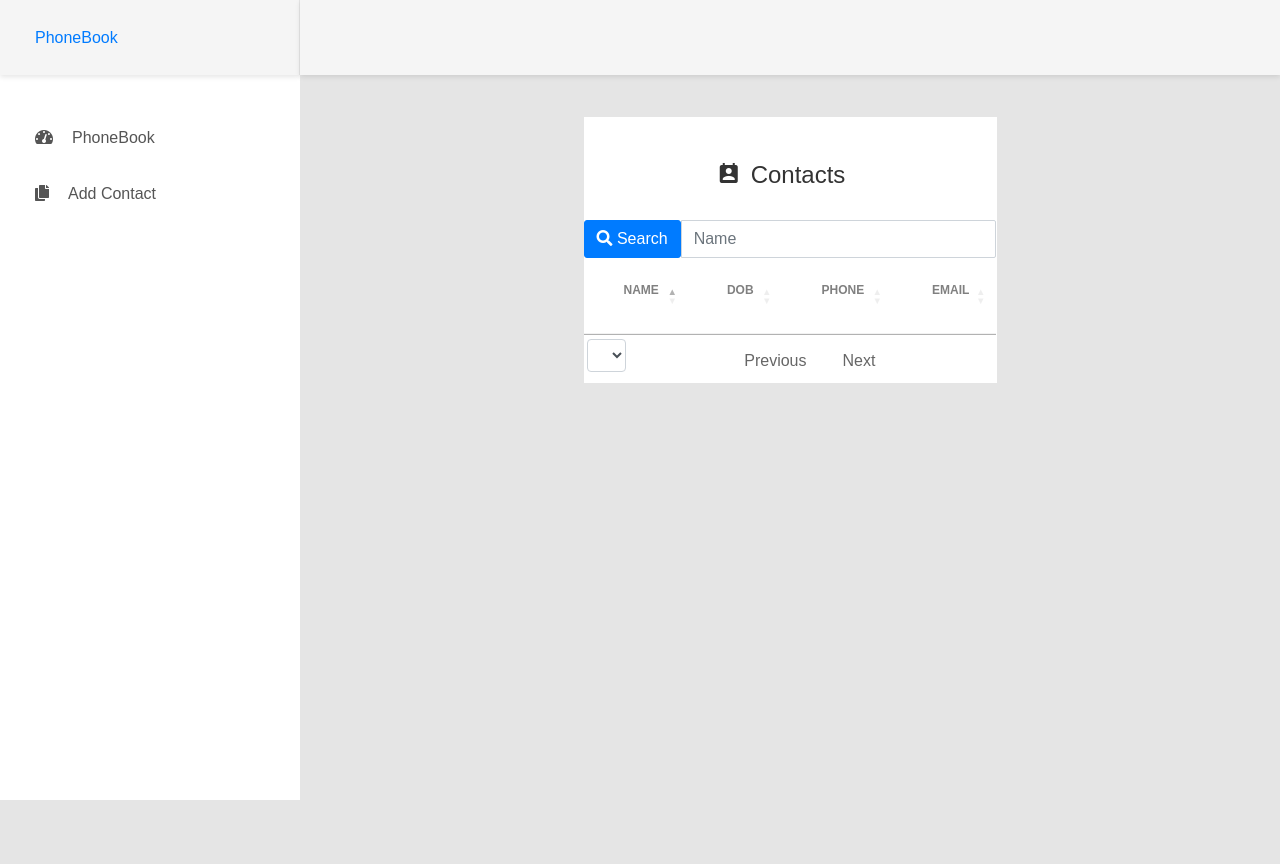
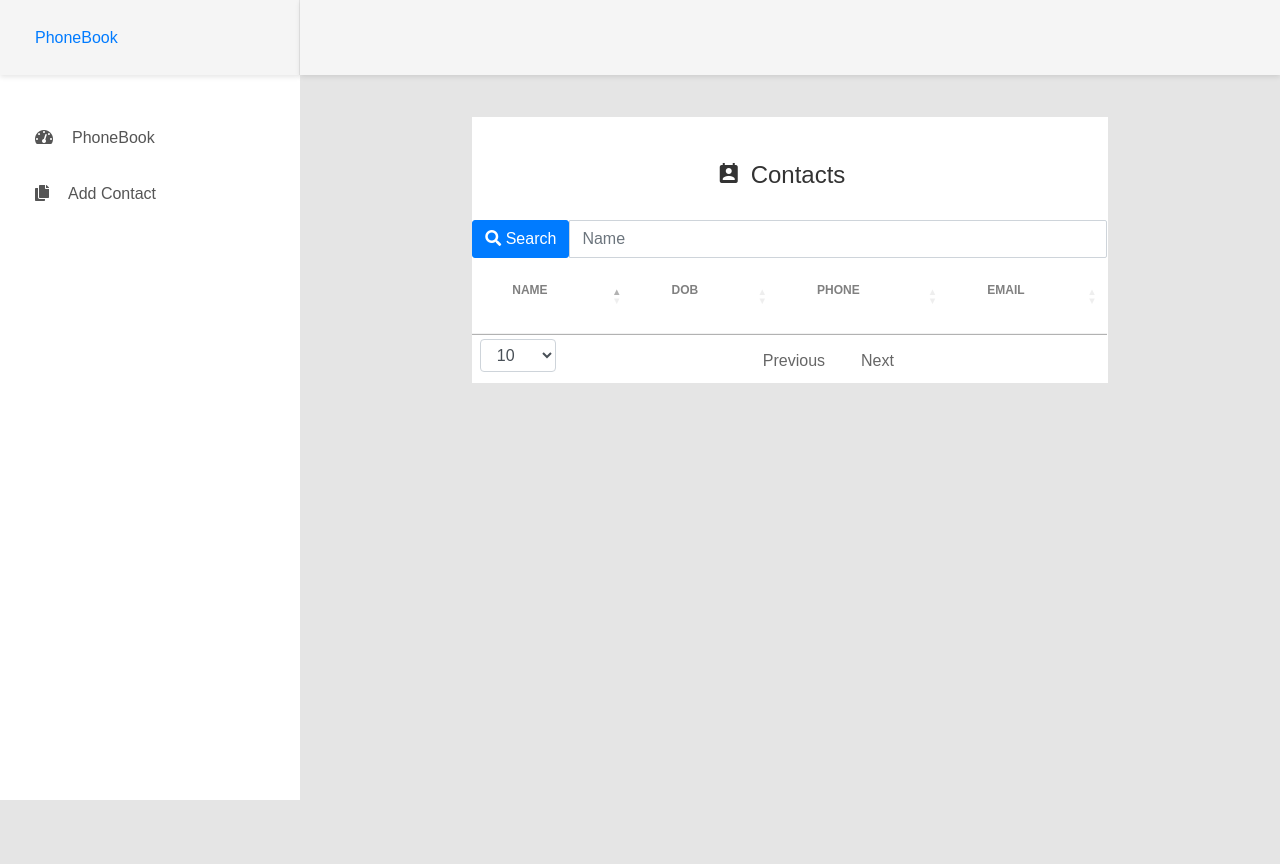
Before and after one commit to aks060/phone-book, a PHP site: page / in a window 1280 px wide. Run offline with PHP 8.4, Linux system fonts and the light colour scheme; data that the repository does not hold is empty; some libraries are stand-ins or nearby versions.

Commit message:
Minor update

```diff
--- a/index.php
+++ b/index.php
@@ -230,7 +230,7 @@
                             </div></center>
 </div>
 <center>
-<div class="col-lg-6">
+<div class="col-lg-9">
                                 <div class="user-data m-b-30">
                                     <h3 class="title-3 m-b-30">
                                         <i class="zmdi zmdi-account-calendar"></i>Contacts</h3>
```
